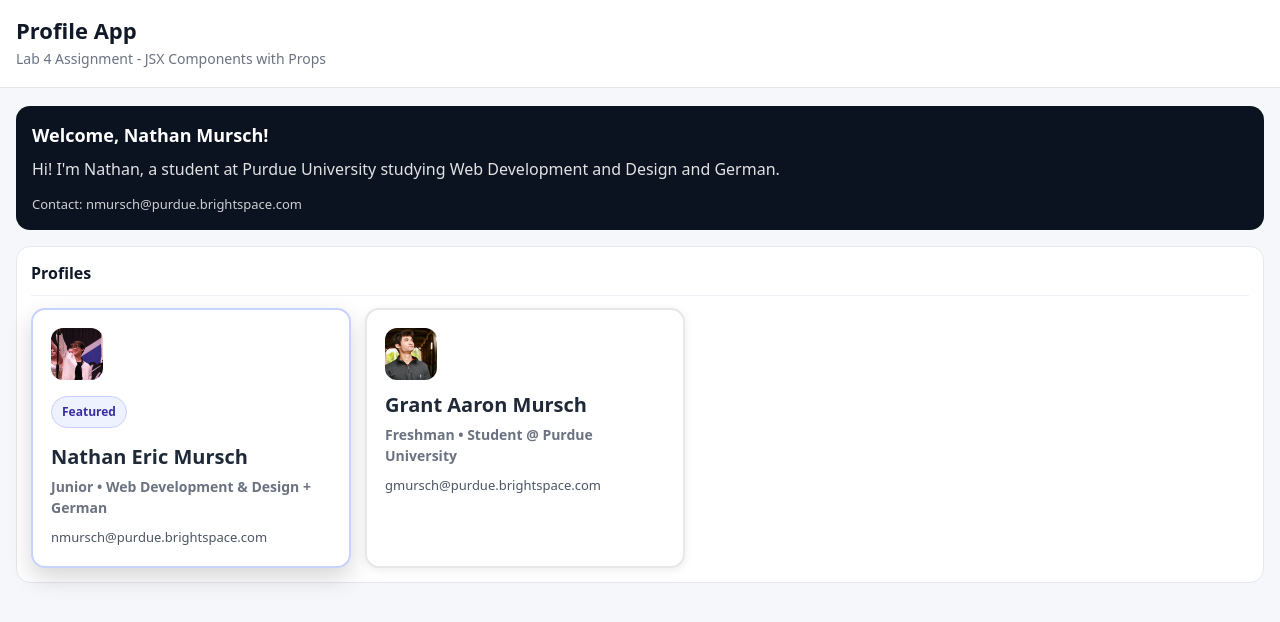
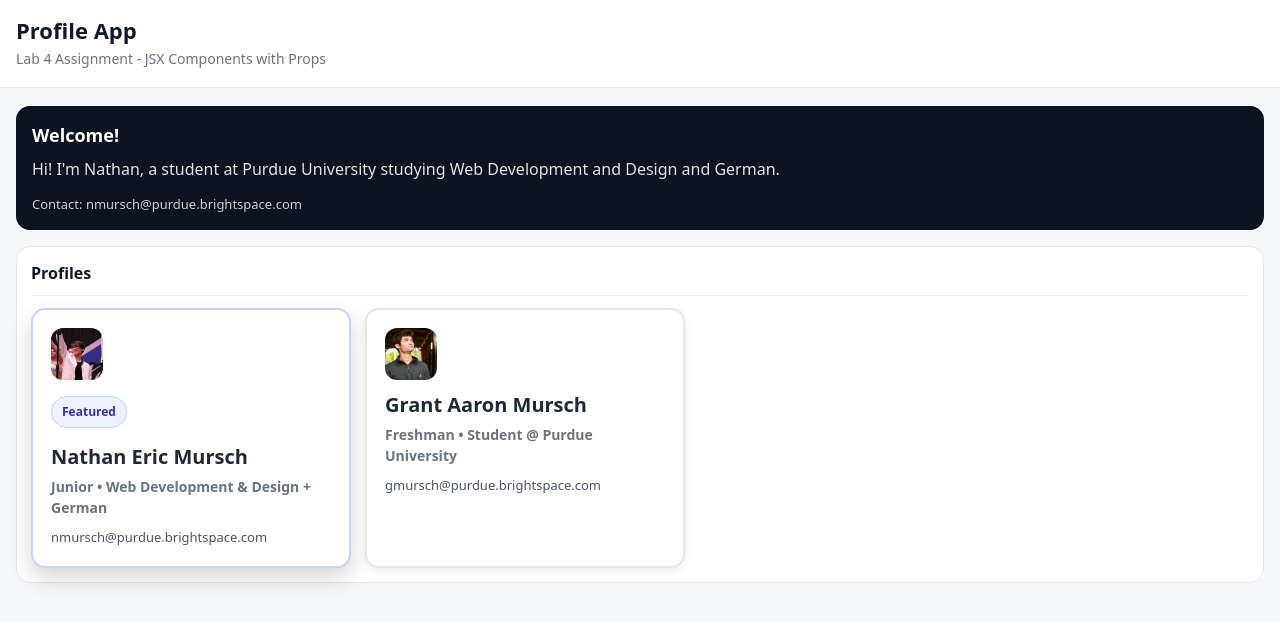
Before and after one commit to saschakovac/profile-app, a React (Vite) app: page / in a window 1280 px wide. Shown: the top 622 px of the page. Built offline with nearby package versions, Linux system fonts and the light colour scheme.

Commit message:
Changed weird introduction name thing I had

```diff
--- a/src/Introduction.jsx
+++ b/src/Introduction.jsx
@@ -8,7 +8,7 @@ const Introduction = () => {
 
   return (
     <section className="intro">
-      <h2 className="intro__title">Welcome, {name}!</h2>
+      <h2 className="intro__title">Welcome!</h2>
       <p className="intro__text">{bio}</p>
       <p className="intro__email">Contact: nmursch@purdue.brightspace.com</p>
     </section>
```
